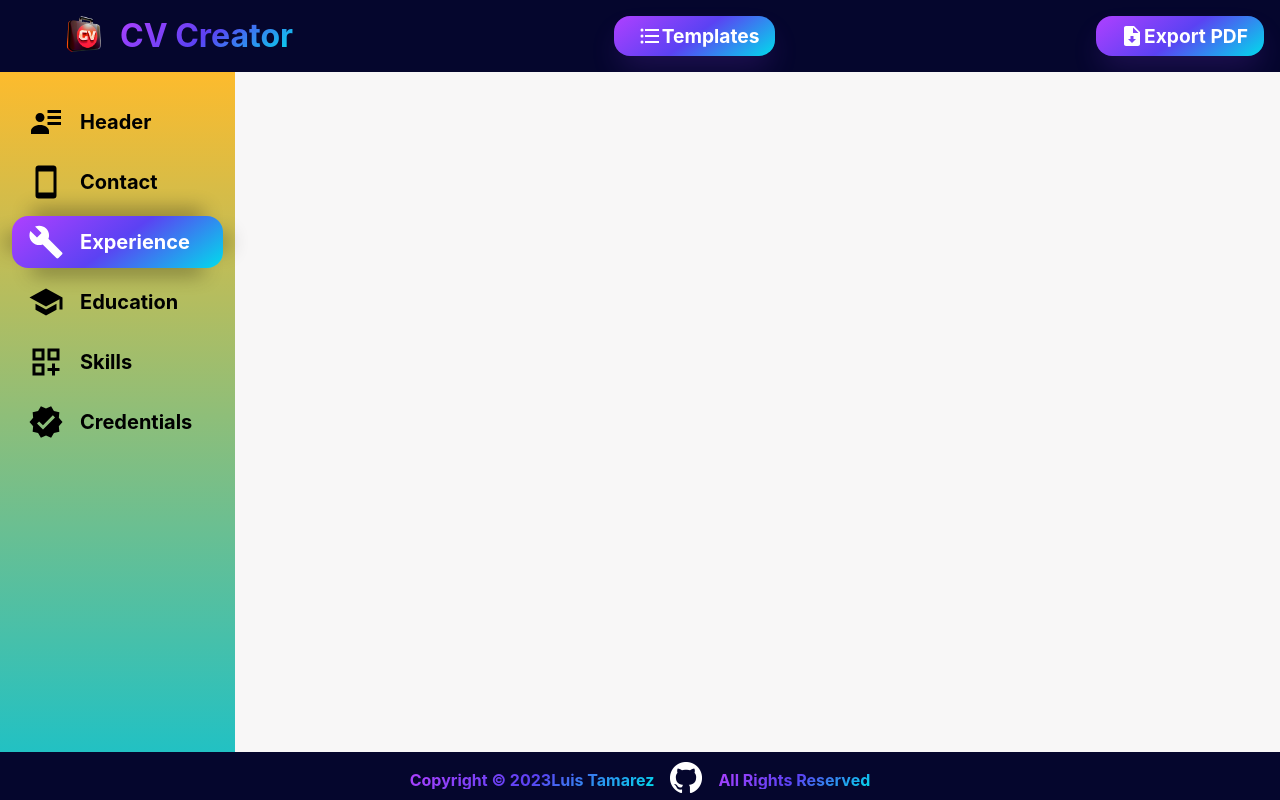
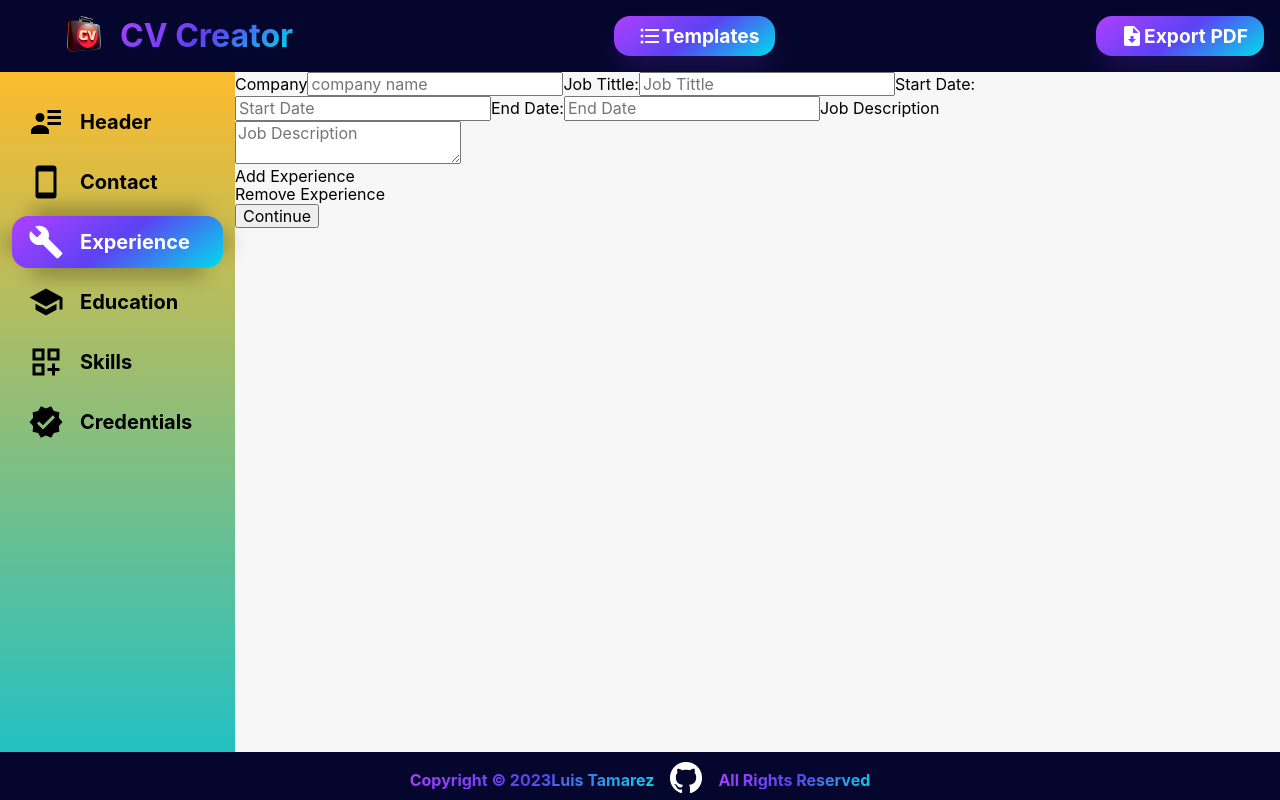
Before and after one commit to luizerkp/cv-application, a React (Create React App) app: page / in a window 1280 px wide. Both pictures are taken after a click on the element "Experience". Built offline with nearby package versions, Linux system fonts and the light colour scheme.

Commit message:
Add Education and Experience forms Update FormContainer to include new forms Update ResumeHeaderForm Update SkillsForm Update ContactForm Update CredentialsForm Update EducationForm Update ExperienceForm

```diff
--- a/src/components/ContactForm.js
+++ b/src/components/ContactForm.js
@@ -32,8 +32,7 @@ class ContactForm extends Component {
     event.preventDefault();
     const { address, phone, email, linkedin, github, website } = this.state;
     const formData = { address, phone, email, linkedin, github, website };
-    const newContactInfo = JSON.stringify(formData) !== JSON.stringify(this.props.contact);
-    newContactInfo && this.props.onSubmit(formData);
+    this.props.onSubmit(formData);
   };
 
   render() {
--- a/src/components/CredentialsForm.js
+++ b/src/components/CredentialsForm.js
@@ -1,13 +1,15 @@
 import { Component } from 'react';
 import styles from '../styles/CredentialsForm.module.css';
 // import styled from 'styled-components';
+
+const emptyCredentials = [''];
 
 class CredentialsForm extends Component {
   constructor(props) {
     super(props);
     // console.log(props.Credentials);
     this.state = {
-      credentials: props.credentials || [''],
+      credentials: props.credentials || emptyCredentials,
     };
   };
 
@@ -26,8 +28,8 @@ class CredentialsForm extends Component {
     event.preventDefault();
     const { credentials } = this.state;
     const formData = credentials.filter((credential) => credential !== '');
-    const newCredentials = JSON.stringify(formData) !== JSON.stringify(this.props.credentials);
-    formData.length > 0 && newCredentials && this.props.onSubmit(formData);
+
+    formData.length > 0 ? this.props.onSubmit(formData) : this.props.onSubmit(emptyCredentials);
   };
 
   addCredential = () => {
--- /dev/null
+++ b/src/components/EducationForm.js
@@ -0,0 +1,132 @@
+import { Component } from 'react';
+import styles from '../styles/EducationForm.module.css';
+
+const emptyEducation = {
+  school: '',
+  degree: '',
+  startDate: '',
+  endDate: '',
+  graduated: false,
+};
+
+class EducationForm extends Component {
+  constructor(props) {
+    super(props);
+    // console.log(props.skills);
+    this.state = {
+      education: props.education || [ emptyEducation ],
+    };
+  };
+
+  handleInputChange = (event, idx) => {
+    const { name } = event.target;
+    const { education } = this.state;
+    const updatedEducation = [...education];
+
+    if (event.target.type === 'checkbox') {
+      updatedEducation[idx][name] = event.target.checked;
+    } else {
+      updatedEducation[idx][name] = event.target.value;
+    }
+
+    this.setState({
+      education: updatedEducation,
+    });
+  };
+
+  handleSubmit = (event) => {
+    event.preventDefault();
+    const { education } = this.state;
+    const formData = education.filter((education) => JSON.stringify(education) !== JSON.stringify(emptyEducation));
+
+    formData.length > 0 ? this.props.onSubmit(formData) : this.props.onSubmit([ emptyEducation ]);
+  };
+
+  addEducation = () => {
+    this.setState((prevState) => ({
+      education: [...prevState.education, emptyEducation], // Add an empty education object
+    }));
+  };
+
+  removeEducation = () => {
+    this.setState((prevState) => {
+      const updatedEducation = [...prevState.education];
+      updatedEducation.pop();
+
+      return {
+        education: updatedEducation,
+      };
+    });
+  };
+
+  render() {
+    const { education } = this.state;
+    return (
+      <form onSubmit={this.handleSubmit}>
+        <div className={styles['education-div']}>
+          {education.map((school, idx) => (
+            <div key={idx}>
+              <label htmlFor="education">School:</label>
+              <input
+                type="text"
+                id={`education${idx}`}
+                name= 'school'
+                value={school.name}
+                placeholder="School"
+                onChange={(event) => this.handleInputChange(event, idx)}
+              />
+              <label htmlFor="degree">Degree or Diploma:</label>
+              <input
+                type="text"
+                id={`degree${idx}`}
+                name= 'degree'
+                value={school.degree}
+                placeholder="Degree"
+                onChange={(event) => this.handleInputChange(event, idx)}
+              />
+              <label htmlFor="startDate">Start Date:</label>
+              <input
+                type="text"
+                id={`startDate${idx}`}
+                name= 'startDate'
+                value={school.startDate}
+                placeholder="Start Date"
+                onChange={(event) => this.handleInputChange(event, idx)}
+              />
+              <label htmlFor="endDate">End Date:</label>
+              <input
+                type="text"
+                id={`endDate${idx}`}
+                name= 'endDate'
+                value={school.endDate}
+                placeholder="End Date"
+                onChange={(event) => this.handleInputChange(event, idx)}
+              />
+              <label htmlFor="graduated">Graduated?</label>
+              <input
+                type="checkbox"
+                id={`graduated${idx}`}
+                name= 'graduated'
+                checked={school.graduated}
+                onChange={(event) => this.handleInputChange(event, idx)}
+              />
+            </div>
+          ))}
+        </div>
+        <div>
+          <div datatype="addEducation" onClick={this.addEducation}>
+            Add Education
+          </div>
+          {education.length > 0 && ( // Only show remove button if there is at least one skill input
+            <div datatype="removeEducation" onClick={this.removeEducation}>
+              Remove Education
+            </div>
+          )}
+        </div>
+        <button type="submit">Continue</button>
+      </form>
+    );
+  }
+}
+
+export default EducationForm;
--- /dev/null
+++ b/src/components/ExperienceForm.js
@@ -0,0 +1,130 @@
+import { Component } from 'react';
+import styles from '../styles/ExperienceForm.module.css';
+
+const emptyExperience = {
+  company: "",
+  title: "",
+  startDate: "",
+  endDate: "",
+  description: "",
+};
+
+class ExperienceForm extends Component {
+  constructor(props) {
+    super(props);
+    // console.log(props.skills);
+    this.state = {
+      experience: props.experience || [ emptyExperience ] ,
+    };
+  };
+
+  handleInputChange = (event, idx) => {
+    const { name, value } = event.target;
+    const { experience } = this.state;
+    const updatedExperience = [...experience];
+
+    updatedExperience[idx][name] = value;
+
+
+    this.setState({
+      experience: updatedExperience,
+    });
+  };
+
+  handleSubmit = (event) => {
+    event.preventDefault();
+    const { experience } = this.state;
+    const formData = experience.filter((experience) => JSON.stringify(experience) !== JSON.stringify(emptyExperience));
+
+    formData.length > 0 ? this.props.onSubmit(formData) : this.props.onSubmit([ emptyExperience ]);
+  };
+
+  addExperience = () => {
+    this.setState((prevState) => ({
+      experience: [...prevState.experience, emptyExperience], // Add an empty experience object
+    }));
+  };
+
+  removeExperience = () => {
+    this.setState((prevState) => {
+      const updatedExperience = [...prevState.experience];
+      updatedExperience.pop();
+
+      return {
+        experience: updatedExperience,
+      };
+    });
+  };
+
+  render() {
+    const { experience } = this.state;
+    return (
+      <form onSubmit={this.handleSubmit}>
+        <div className={styles['experience-div']}>
+          {experience.map((company, idx) => (
+            <div key={idx}>
+              <label htmlFor="experience">Company</label>
+              <input
+                type="text"
+                id={`experience${idx}`}
+                name= 'company'
+                value={company.name}
+                placeholder="company name"
+                onChange={(event) => this.handleInputChange(event, idx)}
+              />
+              <label htmlFor="degree">Job Tittle:</label>
+              <input
+                type="text"
+                id={`degree${idx}`}
+                name= 'title'
+                value={company.degree}
+                placeholder="Job Tittle"
+                onChange={(event) => this.handleInputChange(event, idx)}
+              />
+              <label htmlFor="startDate">Start Date:</label>
+              <input
+                type="text"
+                id={`startDate${idx}`}
+                name= 'startDate'
+                value={company.startDate}
+                placeholder="Start Date"
+                onChange={(event) => this.handleInputChange(event, idx)}
+              />
+              <label htmlFor="endDate">End Date:</label>
+              <input
+                type="text"
+                id={`endDate${idx}`}
+                name= 'endDate'
+                value={company.endDate}
+                placeholder="End Date"
+                onChange={(event) => this.handleInputChange(event, idx)}
+              />
+              <label htmlFor="graduated">Job Description</label>
+              <textarea
+                type="text"
+                id={`description${idx}`}
+                name="description"
+                value={company.description}
+                placeholder= "Job Description"
+                onChange={(event) => this.handleInputChange(event, idx)}
+              />
+            </div>
+          ))}
+        </div>
+        <div>
+          <div datatype="addExperience" onClick={this.addExperience}>
+            Add Experience
+          </div>
+          {experience.length > 0 && ( // Only show remove button if there is at least one skill input
+            <div datatype="removeExperience" onClick={this.removeExperience}>
+              Remove Experience
+            </div>
+          )}
+        </div>
+        <button type="submit">Continue</button>
+      </form>
+    );
+  }
+}
+
+export default ExperienceForm;
--- a/src/components/FormContainer.js
+++ b/src/components/FormContainer.js
@@ -1,9 +1,11 @@
 import React, { Component } from 'react';
-// import styles from '../styles/FormContainer.module.css';
+import styles from '../styles/FormContainer.module.css';
 import ContactForm from './ContactForm';
 import ResumeHeaderForm from './ResumeHeaderForm';
 import SkillsForm from './SkillsForm';
 import CredentialsForm from './CredentialsForm';
+import EducationForm from './EducationForm';
+import ExperienceForm from './ExperienceForm';
 
 class FormContainer extends Component {
   constructor(props) {
@@ -24,8 +26,24 @@ class FormContainer extends Component {
           github: "",
           website: "",
         },
-        experience: {},
-        education: {},
+        experience: [
+          {
+            company: "",
+            title: "",
+            startDate: "",
+            endDate: "",
+            description: "",
+          },
+        ],
+        education: [
+          {
+            school: "",
+            degree: "",
+            startDate: "",
+            endDate: "",
+            graduated: false,
+          },
+        ],
         skills: [''],
         credentials: [''],
       },
@@ -36,21 +54,23 @@ class FormContainer extends Component {
     this.setState({ activeForm: formName });
   };
 
+  checkNewData= (formData, formName) => {
+    return JSON.stringify(formData) !== JSON.stringify(this.state.masterObject[formName]);
+  };
+
   handleFormSubmit = (formData, formName) => {
-    console.log(formData);
-    console.log(formName);
-    this.setState((prevState) => ({
+    this.checkNewData(formData, formName) && this.setState((prevState) => ({
       masterObject: {
         ...prevState.masterObject,
         [formName]: formData,
       },
     }),
-    () => {
-      console.log(this.state.masterObject);
-      this.props.handleNextFormClick(formName);
-    }
+      () => {
+        console.log(this.state.masterObject);
+      }
+    );
 
-    );
+    this.props.handleNextFormClick(formName);
   };
 
   render() {
@@ -63,15 +83,21 @@ class FormContainer extends Component {
         contact ={this.state.masterObject.contact}
         onSubmit={(formData) => this.handleFormSubmit(formData, 'contact')}
       />,
+      education: () => <EducationForm
+        education={this.state.masterObject.education}
+        onSubmit={(formData) => this.handleFormSubmit(formData, 'education')} />,
+      experience: () => <ExperienceForm
+        experience={this.state.masterObject.experience}
+        onSubmit={(formData) => this.handleFormSubmit(formData, 'experience')} />,
+      skills: () =>  <SkillsForm
+        skills={this.state.masterObject.skills}
+        onSubmit={(formData) => this.handleFormSubmit(formData, 'skills')} />,
       credentials:  () => <CredentialsForm
         credentials={this.state.masterObject.credentials}
         onSubmit={(formData) => this.handleFormSubmit(formData, 'credentials')} />,
-      skills: () =>  <SkillsForm
-        skills={this.state.masterObject.skills}
-        onSubmit={(formData) => this.handleFormSubmit(formData, 'skills')} />,
     };
     return (
-      <div>
+      <div className={styles['form-container-div']}>
         {forms[activeForm] && forms[activeForm]()}
       </div>
     );
--- a/src/components/ResumeHeaderForm.js
+++ b/src/components/ResumeHeaderForm.js
@@ -1,4 +1,5 @@
 import { Component } from 'react';
+
 const sampleResumeHeader = {
   fullName: "Your Name",
   title: "Your Title",
@@ -21,9 +22,9 @@ class ResumeHeaderForm extends Component {
       event.preventDefault();
       const { fullName, title, aboutMe } = this.state;
       const formData = { fullName, title, aboutMe };
-      const newResumeHeader = JSON.stringify(formData) !== JSON.stringify(this.props.header);
-      newResumeHeader && this.props.onSubmit(formData);
+      this.props.onSubmit(formData);
     };
+
     render() {
       const { fullName, title, aboutMe } = this.state;
         return (
--- a/src/components/SkillsForm.js
+++ b/src/components/SkillsForm.js
@@ -1,13 +1,15 @@
 import { Component } from 'react';
 import styles from '../styles/SkillsForm.module.css';
 // import styled from 'styled-components';
+
+const emptySkills = [''];
 
 class SkillsForm extends Component {
   constructor(props) {
     super(props);
     // console.log(props.skills);
     this.state = {
-      skills: props.skills || [''],
+      skills: props.skills || emptySkills,
     };
   };
 
@@ -26,8 +28,7 @@ class SkillsForm extends Component {
     event.preventDefault();
     const { skills } = this.state;
     const formData = skills.filter((skill) => skill !== '');
-    const newSkills = JSON.stringify(formData) !== JSON.stringify(this.props.skills);
-    formData.length > 0 && newSkills && this.props.onSubmit(formData);
+    formData.length > 0 ? this.props.onSubmit(formData) : this.props.onSubmit(emptySkills);
   };
 
   addSkill = () => {
```
Also changed, not shown: src/styles/EducationForm.module.css (added), src/styles/ExperienceForm.module.css (added).
